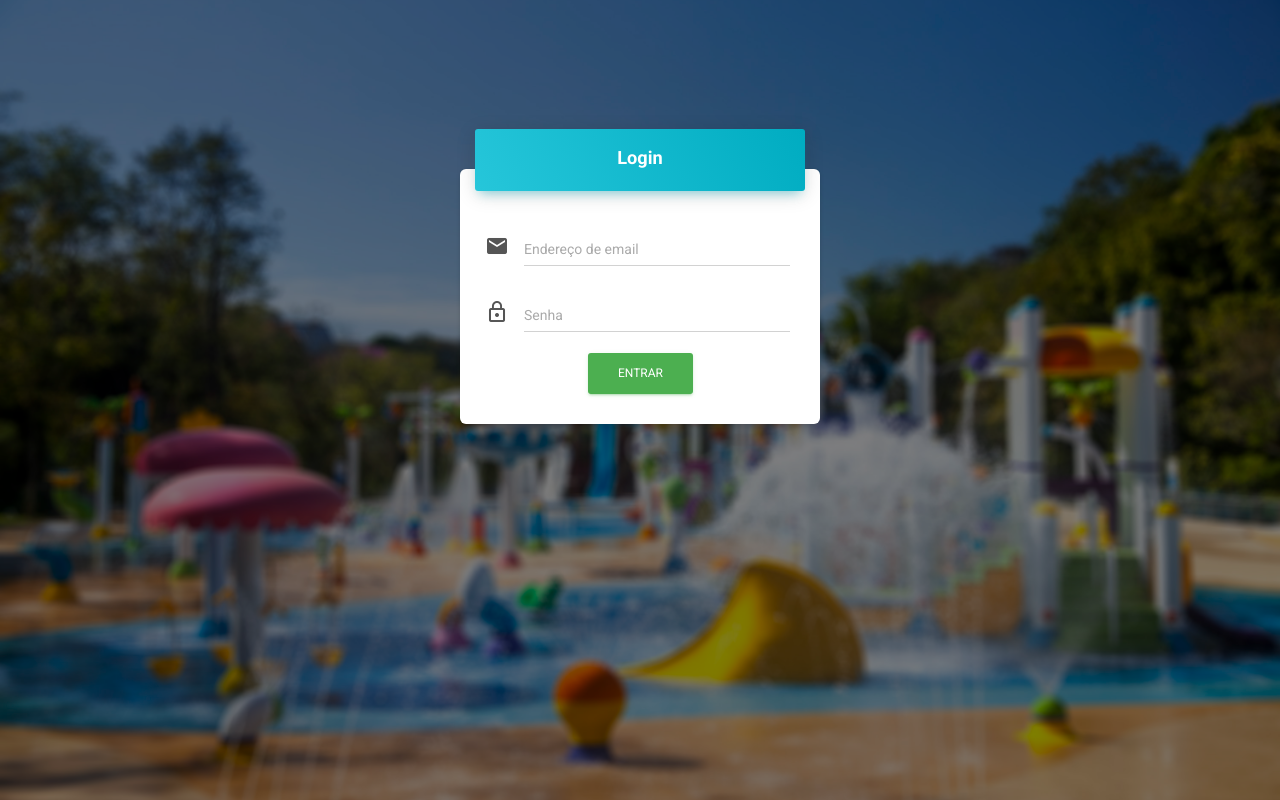
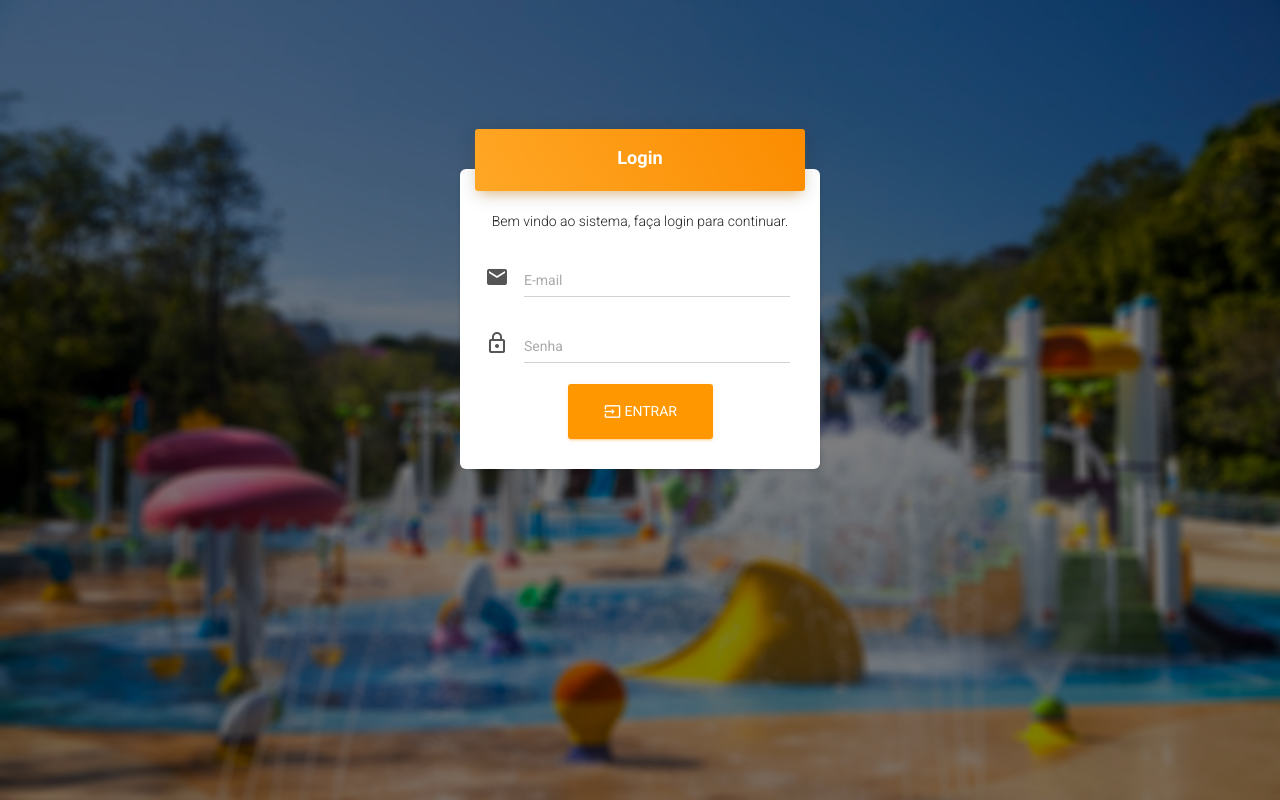
Before and after one commit to startup-devnaneve/devnaneve, a PHP site: page / in a window 1280 px wide. Run offline with PHP 8.4, Linux system fonts and the light colour scheme; some libraries are stand-ins or nearby versions.

Commit message:
Alteração na tela de login

```diff
--- a/index.php
+++ b/index.php
@@ -30,21 +30,20 @@
                         <div class="col-md-4 col-sm-6 col-md-offset-4 col-sm-offset-3">
                             <form method="#" action="#">
                                 <div class="card card-login card-hidden">
-                                    <div class="card-header text-center" data-background-color="blue">
+                                    <div class="card-header text-center" data-background-color="orange">
                                         <h4 class="card-title">Login</h4>
-
                                     </div>
+                                    <p class="category text-center">
+                                        Bem vindo ao sistema, faça login para continuar.
+                                    </p>
                                     <div class="card-content">
-                                        <div class="input-group">
-
-                                        </div>
                                         <div class="input-group">
                                             <span class="input-group-addon">
                                                 <i class="material-icons">email</i>
                                             </span>
                                             <div class="form-group label-floating">
-                                                <label class="control-label">Endereço de email</label>
-                                                <input type="email" class="form-control">
+                                                <label class="control-label">E-mail</label>
+                                                <input type="email" name="email_usu" id="email_usu" class="form-control"/>
                                             </div>
                                         </div>
                                         <div class="input-group">
@@ -53,12 +52,12 @@
                                             </span>
                                             <div class="form-group label-floating">
                                                 <label class="control-label">Senha</label>
-                                                <input type="password" class="form-control">
+                                                <input type="password" name="senha_usu" id="senha_usu" class="form-control"/>
                                             </div>
                                         </div>
                                     </div>
                                     <div class="footer text-center">
-                                        <button type="submit" class="btn btn-success">Entrar</button>
+                                        <button type="submit" name="btn-entrar" class="btn btn-warning btn-lg"><i class="material-icons">input</i> Entrar</button>
                                     </div>
                                 </div>
                             </form>
```
